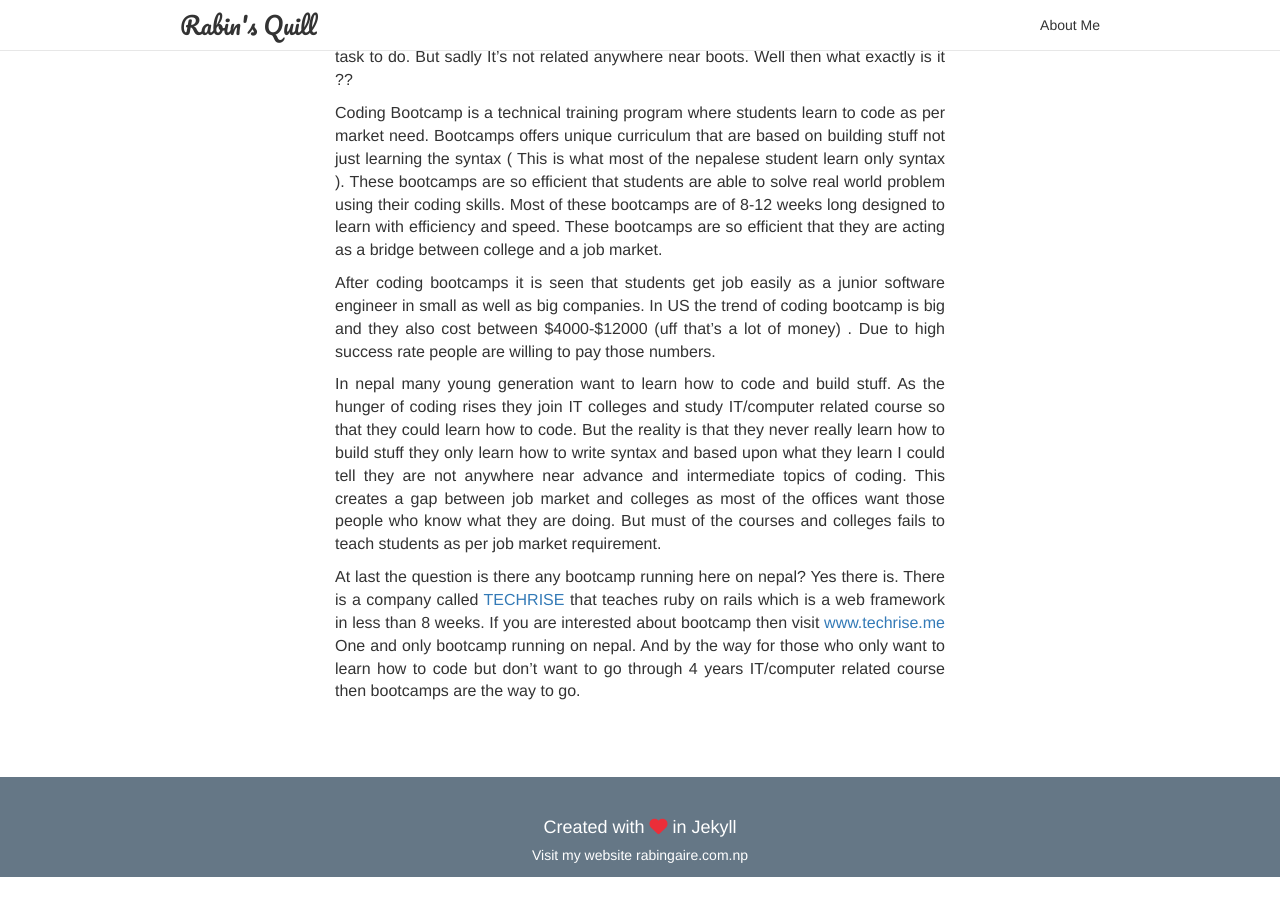
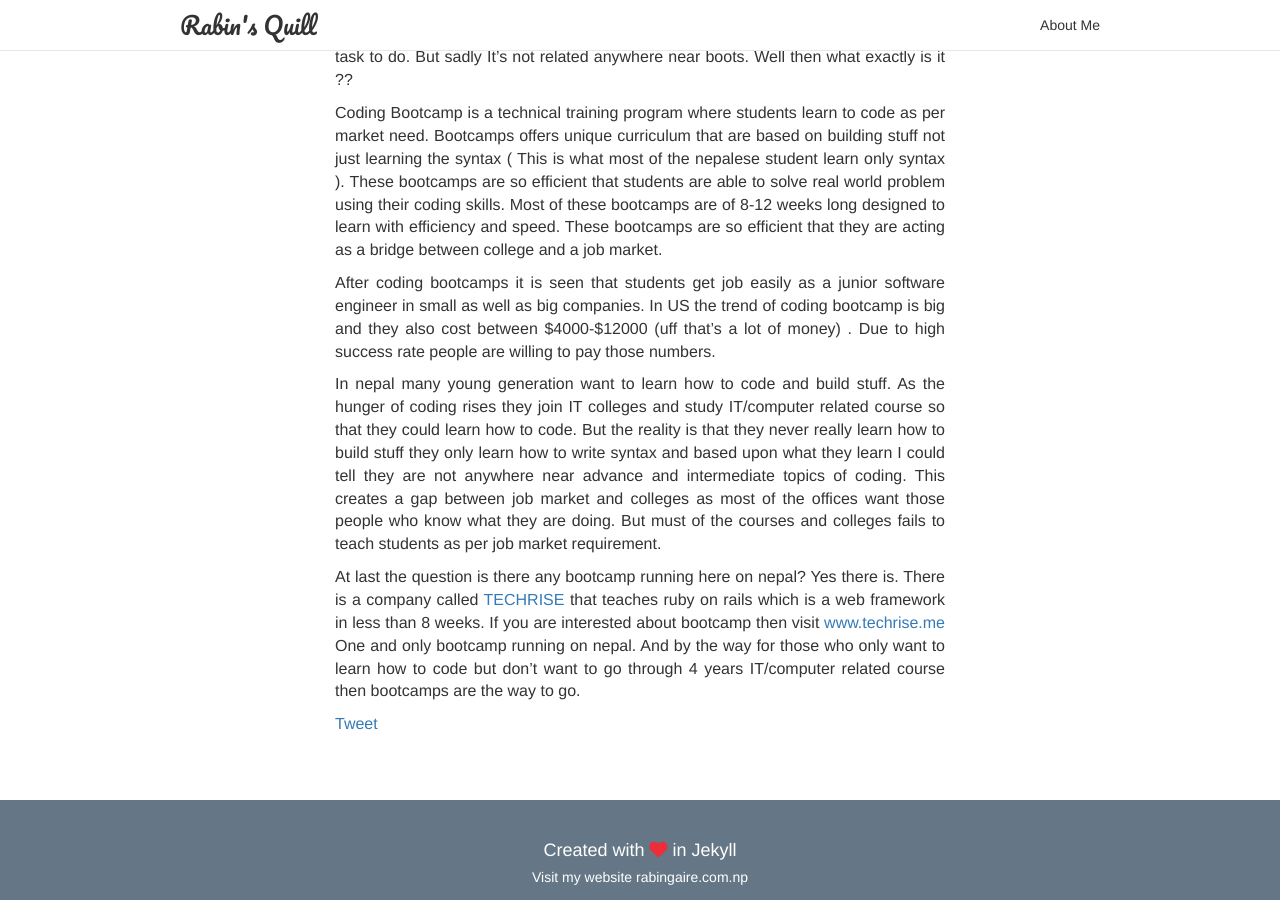
Before and after one commit to rabingaire/rabingaire.github.io, a Jekyll site: the page built from _posts/2016-10-29-what-are-coding-bootcamps.markdown, in a window 1280 px wide and 900 px high, scrolled down 542 px. Built offline with Jekyll 4.4.1, drawn with Linux system fonts in a browser that asks for light colours; nearby versions of some CDN libraries; a script that is not in the unit is left out; comment, search, counter and statistics services are not loaded; before the commit the page ends 1419 px from its top, so only the background shows below that.

Commit message:
minor changes

```diff
--- a/_includes/social.html
+++ b/_includes/social.html
@@ -1,7 +1,8 @@
 
 <div class="share-social">
   <span class="twitter">
-    <script type="text/javascript" src="//newsharecounts.s3-us-west-2.amazonaws.com/nsc.js"></script><script type="text/javascript">window.newShareCountsAuto="smart";</script>
+    <a href="https://twitter.com/share" class="twitter-share-button" data-show-count="true">Tweet</a>
+    <script async src="//platform.twitter.com/widgets.js" charset="utf-8"></script>
   </span>
 
   <span class="share-google">
```
